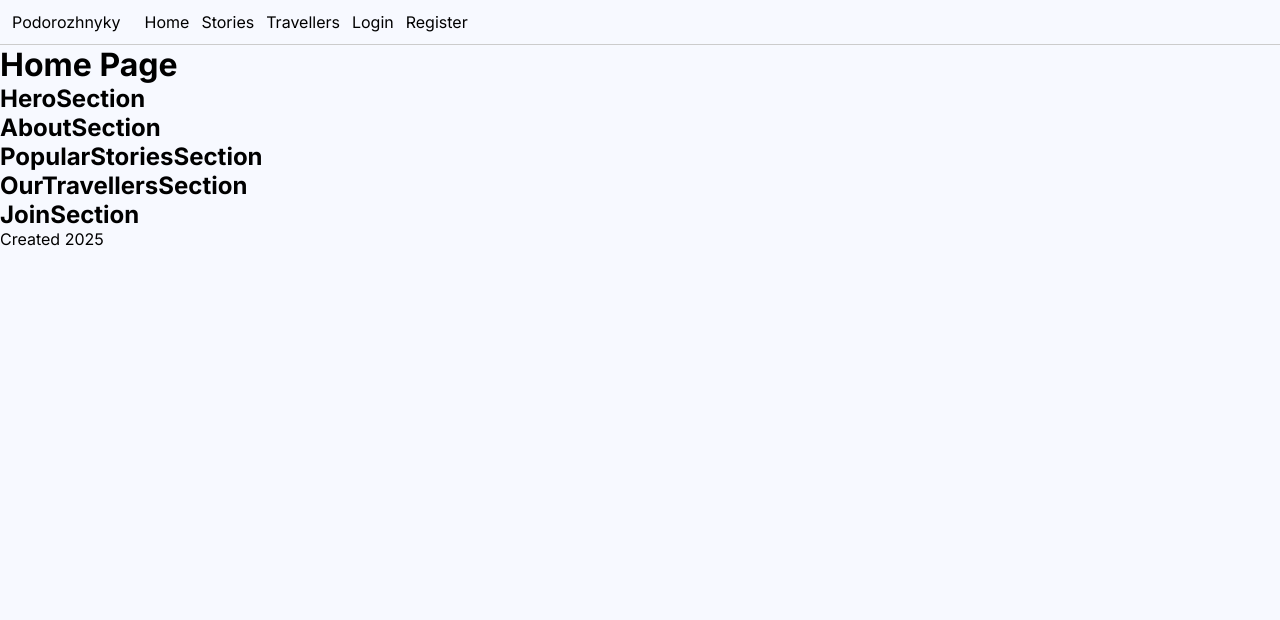
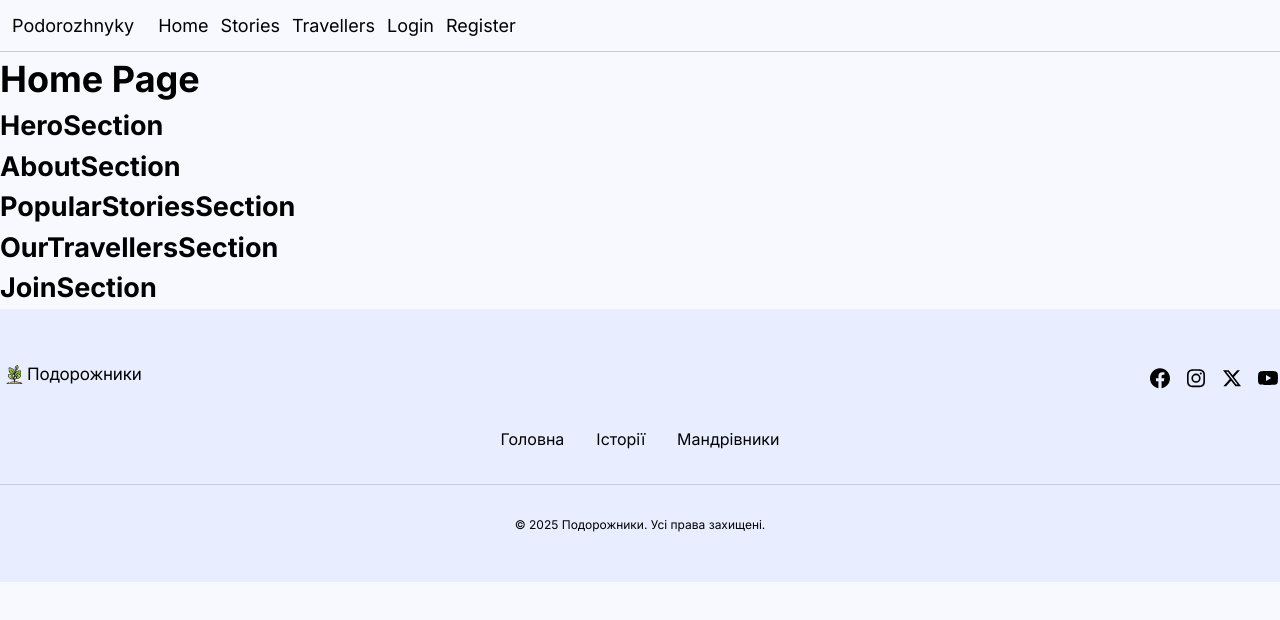
Before and after one commit to RomanAnokhin-work/project-group-6-podorozhnyky-front, a Next.js app: page / in a window 1280 px wide. Shown: the top 620 px of the page. Built offline with nearby package versions, Linux system fonts and the light colour scheme.

Commit message:
footer+global

```diff
--- a/app/globals.css
+++ b/app/globals.css
@@ -1,5 +1,7 @@
 :root {
   --background: #F7F9FF;
+  --color-royal-blue-lighter: #e8eeff;
+  --background-footer: var(--color-royal-blue-lighter);
 }
 
 html,
@@ -11,17 +13,70 @@ body {
 body {
   background: var(--background);
   font-family: var(--font-inter),var(--font-nunito-sans), sans-serif;
+  /* --second-family: 'Sora', sans-serif; */
   -webkit-font-smoothing: antialiased;
   -moz-osx-font-smoothing: grayscale;
+  font-size: 18px;
+    font-weight: 400;
+    line-height: 1.5;
+    transition:
+        background-color 0.3s ease,
+        color 0.3s ease;
 }
 
 * {
   box-sizing: border-box;
   padding: 0;
   margin: 0;
+  min-height: 100%;
+}
+
+h1,
+h2,
+h3,
+h4,
+h5,
+h6,
+p {
+  margin: 0;
+}
+
+p:last-child {
+  margin-bottom: 0;
+}
+
+ul {
+  margin: 0;
+  padding: 0;
+  list-style: none;
 }
 
 a {
-  color: inherit;
+  color: currentColor;
   text-decoration: none;
+  cursor: pointer;
+  transition: opacity 0.2s ease;
 }
+
+a:hover {
+  opacity: 0.8;
+}
+
+button {
+  cursor: pointer;
+  font: inherit;
+  background: none;
+  border: none;
+  outline: none;
+  transition: all 0.2s ease;
+}
+
+img {
+  display: block;
+  max-width: 100%;
+  height: auto;
+}
+
+.main {
+  flex: 1;
+}
--- a/components/Footer/Footer.module.css
+++ b/components/Footer/Footer.module.css
@@ -0,0 +1,179 @@
+.footer {
+    padding: 48px 0px;
+    background-color: var(--background-footer);
+    text-align: center;
+    min-width: 335px;
+    margin-top: auto;
+}
+
+.logo {
+    display: flex;
+    justify-content: center;
+    align-items: center;
+    margin-bottom: 40px;
+}
+
+.logo_link {
+    display: flex;
+    gap: 1px;
+    align-items: center;
+    justify-content: center;
+    padding: 6px 4px 7px 3px;
+}
+
+.logo_icon {
+    width: 23px;
+    height: 23px;
+}
+
+.logo_text {
+    font-family: var(--second-family);
+    font-weight: 400;
+    font-size: 17px;
+    line-height: 1.1;
+    letter-spacing: -0.01em;
+    color: var(--text);
+}
+
+.links {
+    margin-bottom: 40px;
+}
+
+.links_list {
+    display: flex;
+    justify-content: center;
+    align-items: center;
+    gap: 16px;
+}
+
+.footer_icon {
+    display: block;
+    fill: var(--text);
+    width: 32px;
+    height: 32px;
+}
+
+.nav {
+    margin-bottom: 24px;
+}
+
+.nav_list {
+    display: flex;
+    flex-direction: column;
+    align-items: center;
+    justify-content: center;
+    gap: 16px;
+}
+
+.nav_item {
+    padding: 8px 0;
+}
+
+.nav_link {
+    font-family: var(--font-family);
+    font-weight: 400;
+    font-size: 16px;
+    line-height: 1.5;
+    color: var(--text);
+}
+
+.inscription {
+    border-top: 1px solid rgba(0, 0, 0, 0.15);
+    padding-top: 31px;
+    display: flex;
+    justify-content: center;
+    align-items: center;
+    margin: 0 auto;
+}
+
+.text {
+    text-align: center;
+    font-family: var(--font-family);
+    font-weight: 400;
+    font-size: 12px;
+    line-height: 1.5;
+    color: var(--text);
+}
+
+.logo_link:hover,
+.logo_link:focus {
+    color: #4169e1;
+}
+
+.nav_link:hover,
+.nav_link:focus {
+    color: #4169e1;
+}
+
+.footer_icon:hover,
+.footer_icon:focus {
+    fill: #4169e1;
+    transform: scale(1.1);
+}
+
+@media (min-width: 768px) {
+    .content {
+        display: flex;
+        flex-direction: row;
+        justify-content: space-between;
+        gap: 0px;
+        margin-bottom: 24px;
+    }
+
+    .logo {
+        margin-bottom: 0px;
+    }
+
+    .links {
+        margin-bottom: 0px;
+    }
+
+    .links_list {
+        gap: 12px;
+        padding-top: 6px;
+    }
+
+    .footer_icon {
+        width: 24px;
+        height: 24px;
+    }
+
+    .nav_list {
+        flex-direction: row;
+        gap: 32px;
+    }
+}
+
+@media (min-width: 1440px) {
+    .footer {
+        padding: 80px 0px;
+    }
+
+    .wrap {
+        display: flex;
+        align-items: center;
+        justify-content: space-between;
+        margin-bottom: 24px;
+    }
+
+    .content {
+        margin-bottom: 0px;
+        justify-content: center;
+        gap: 454px;
+    }
+
+    .links_list {
+        padding-top: 0px;
+    }
+
+    .nav {
+        margin-bottom: 0px;
+    }
+
+    .nav_link {
+        font-size: 18px;
+    }
+
+    .text {
+        font-size: 16px;
+    } }
--- a/components/Footer/Footer.tsx
+++ b/components/Footer/Footer.tsx
@@ -1,10 +1,101 @@
+import css from './Footer.module.css';
+import Link from 'next/link';
+import mainCss from '@/app/Home.module.css';
 
-const Footer = () => {
-    return (<footer>
-        <p>
-            Created <time dateTime='2025'>2025</time>
-        </p>
-    </footer>);
+
+export default function Footer() {
+  return (
+    <footer className={css.footer}>
+      <div className={mainCss.container}>
+        <div className={css.wrap}>
+          <div className={css.content}>
+            <div className={css.logo}>
+              <Link className={css.logo_link} href="/">
+                <svg className={css.logo_icon} width="23" height="23">
+                <use href="/icons.svg#icon-Favicon"/>
+                </svg>
+                <p className={css.logo_text}>Подорожники</p>
+              </Link>
+            </div>
+
+            <div className={css.links}>
+              <ul className={css.links_list}>
+                <li className={css.links_item}>
+                  <Link
+                    className={css.links_icon}
+                    target="_blank"
+                    href="https://www.facebook.com/"
+                    aria-label='Go to Facebook'
+                  >
+                    <svg className={css.footer_icon} width="32" height="32">
+                    <use href="/icons.svg#icon-Facebook" />
+                    </svg>
+                  </Link>
+                </li>
+                <li className={css.links_item}>
+                  <Link
+                    className={css.links_icon}
+                    target="_blank"
+                    href="https://www.instagram.com/"
+                    aria-label='Go to Instagram'
+                  >
+                    <svg className={css.footer_icon} width="32" height="32">
+                      <use href="/icons.svg#icon-Instagram" />
+                    </svg>
+                  </Link>
+                </li>
+                <li className={css.links_item}>
+                  <Link
+                    className={css.links_icon}
+                    target="_blank"
+                    href="https://x.com/"
+                    aria-label='Go to Twitter'
+                  >
+                    <svg className={css.footer_icon} width="32" height="32">
+                      <use href="/icons.svg#icon-X" />
+                    </svg>
+                  </Link>
+                </li>
+                <li className={css.links_item}>
+                  <Link
+                    className={css.links_icon}
+                    target="_blank"
+                    href="https://www.youtube.com/"
+                    aria-label='Go to YouTube'
+                  >
+                    <svg className={css.footer_icon} width="32" height="32">
+                      <use href="/icons.svg#icon-Youtube" />
+                    </svg>
+                  </Link>
+                </li>
+              </ul>
+            </div>
+          </div>
+
+          <nav className={css.nav}>
+            <ul className={css.nav_list}>
+              <li className={css.nav_item}>
+                <Link className={css.nav_link} href="/">
+                  Головна
+                </Link>
+              </li>
+              <li className={css.nav_item}>
+                <Link className={css.nav_link} href="/stories">
+                  Історії
+                </Link>
+              </li>
+              <li className={css.nav_item}>
+                <Link className={css.nav_link} href="/travellers">
+                  Мандрівники
+                </Link>
+              </li>
+            </ul>
+          </nav>
+        </div>
+        <div className={css.inscription}>
+          <p className={css.text}>© 2025 Подорожники. Усі права захищені.</p>
+        </div>
+      </div>
+    </footer>
+  );
 }
-
-export default Footer;
--- a/package.json
+++ b/package.json
@@ -13,6 +13,7 @@
     "axios": "^1.13.5",
     "cookie": "^1.1.1",
     "formik": "^2.4.9",
+    "link": "^2.1.2",
     "modern-normalize": "^3.0.1",
     "next": "16.1.6",
     "next-router-mock": "^1.0.5",
@@ -20,6 +21,7 @@
     "react-dom": "19.2.3",
     "react-paginate": "^8.3.0",
     "use-debounce": "^10.1.0",
+    "yarn": "^1.22.22",
     "yup": "^1.7.1",
     "zustand": "^5.0.11"
   },
```
Also changed, not shown: 1 other file (tests, documents, lock files or other folders).
